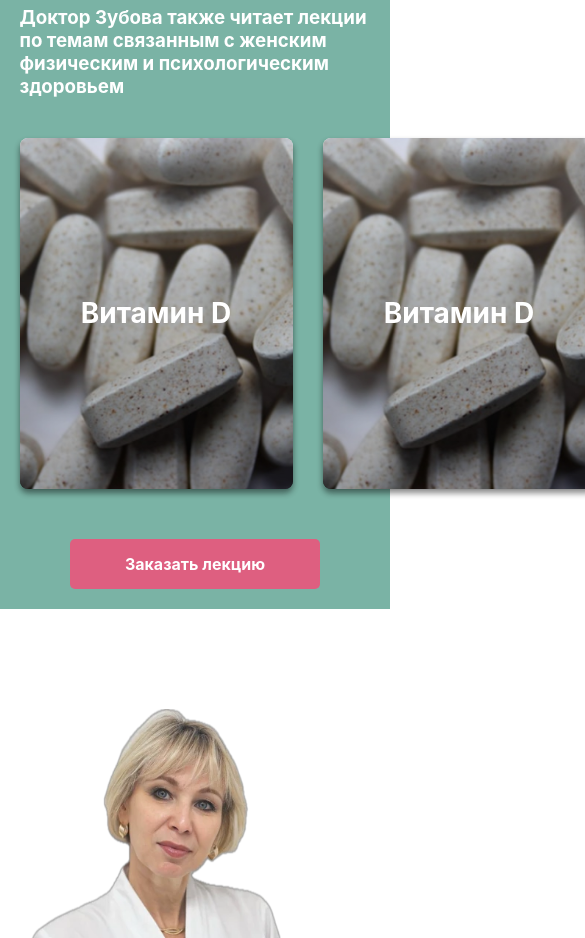
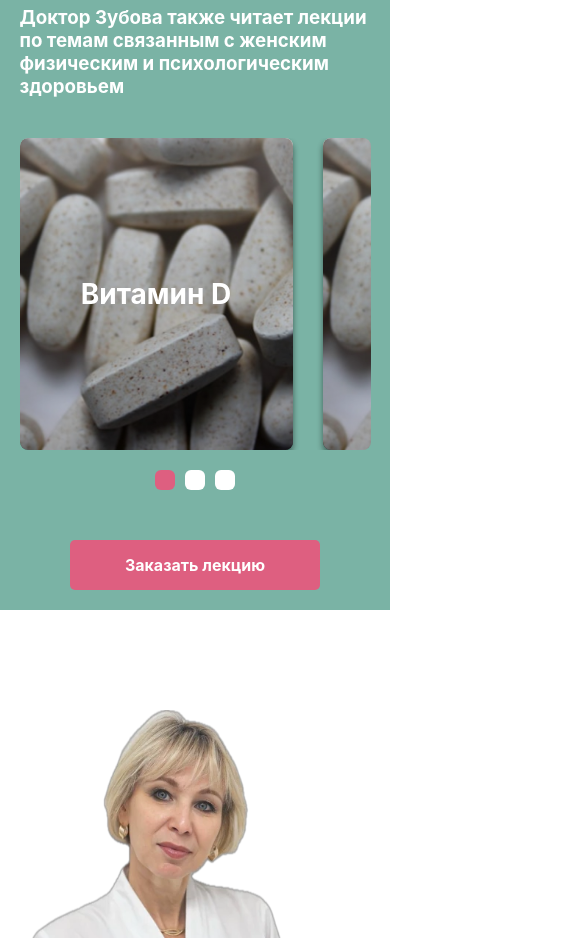
Before and after one commit to artmzbv/doctor, a React (Create React App) app in the folder frontend/: page / in a window 390 px wide. Shown: the part 2740-3678 px from the top of the page, 585 px wide, since content can reach past the window. Built offline with nearby package versions, Linux system fonts and the light colour scheme.

Commit message:
lectures_mob

```diff
--- a/frontend/src/components/Lectures/Lectures.css
+++ b/frontend/src/components/Lectures/Lectures.css
@@ -140,32 +140,56 @@
 }
 
 
-@media screen and (max-width: 768px) {
+@media screen and (max-width: 655px) {
     .lectures{
         height: 100%;
         margin-bottom: 50px;
     }
+/* ---------- Dots Indicator ---------- */
+.lectures__dots {
+    display: none; /* hide by default on desktop, if you want */
+    justify-content: center;
+    margin-top: 10px;
+  }
 
-    .lectures__card{
-        width: 28vw;
-        height: 42vw;
-        scroll-snap-align: start;
-        cursor:'pointer'
+  .lectures__dot {
+    width: 20px;
+    height: 20px;
+    background-color: white;
+    border-radius: 30%;
+    margin: 0 5px;
+    transition: background-color 0.3s ease;
+  }
+
+
+  .lectures__dot_active {
+    background-color: #DE5F80;; /* highlight color for active slide */
+  }
+
+    /* Make the container horizontally scrollable, snap each card to screen width */
+    .lectures__card-container {
+      display: flex;
+      flex-direction: row;
+      overflow-x: auto;
+      scroll-snap-type: x mandatory; /* snap horizontally */
+      -webkit-overflow-scrolling: touch; /* smoother scrolling on iOS */
+      justify-content: flex-start; /* let them line up left to right */
     }
 
-    .lectures__image{
-        object-fit:cover;
-        user-select: none;
-        /* pointer-events: none; */
+    /* Each card is the full viewport width (or a bit less if you want partial slides) */
+    .lectures__card {
+      scroll-snap-align: start; /* or center */
+      margin-right: 0;
+      cursor:'pointer';
+      max-width: none;
+      width: 70vw;
+      height: 80vw;
+      margin-right: 30px;
     }
-}
 
-@media screen and (max-width: 450px) {
-    .lectures__card{
-        max-width: none;
-        width: 70vw;
-        height: 90vw;
-        margin-right: 30px;
+    /* Show the dots on mobile */
+    .lectures__dots {
+      display: flex;
     }
 
     .lectures__subtitle{
@@ -174,5 +198,7 @@
 
     .lectures__image{
         width: 70vw;
+        object-fit:cover;
+        user-select: none;
     }
 }
--- a/frontend/src/components/Lectures/Lectures.jsx
+++ b/frontend/src/components/Lectures/Lectures.jsx
@@ -1,35 +1,92 @@
-import React, { useState, useEffect } from 'react';
+import React, { useState, useRef } from 'react';
 import './Lectures.css';
-import { Link} from "react-router-dom";
-import {lectures} from '../../utils/constants/constants'
-import Button from '../Button/Button'
-
+import { Link } from 'react-router-dom';
+import { lectures } from '../../utils/constants/constants';
+import Button from '../Button/Button';
 
 const Lectures = () => {
-  const [hover, setHover] = useState(false)
+  const [hover, setHover] = useState(false);
+  const [currentSlide, setCurrentSlide] = useState(0);
+  const containerRef = useRef(null);
+
+  const handleScroll = () => {
+    if (!containerRef.current) return;
+
+    // how far we've scrolled horizontally:
+    const scrollLeft = containerRef.current.scrollLeft;
+
+    // get the first child's width (plus margin if any)
+    const firstChild = containerRef.current.children[0];
+    if (!firstChild) return; // safety check
+
+    // If you have margin-right: 30px or so, add that to the child width:
+    const childWidth = firstChild.offsetWidth + 30; // adjust if your margin differs
+
+    // Now compute the slide index based on the child width:
+    const index = Math.round(scrollLeft / childWidth);
+
+    setCurrentSlide(index);
+  };
+
 
   return (
     <section className='lectures' id='lectures'>
-          <h2 className='lectures__title'>{`ВЫ ТАКЖЕ МОЖЕТЕ ЗАКАЗАТЬ ЛЕКЦИИ`}</h2>
-          <h3 className='lectures__description'>Доктор Зубова также читает лекции по темам связанным с женским физическим и психологическим здоровьем</h3>
-          <div className='lectures__card-container'>
-          {lectures.map((lecture) =>
-        <Link to={lecture.link} target="_blank" className='lectures__card' key={lecture.alt}>
-        <img className={`lectures__image  ${hover ? 'lectures__image_hover' : null}`}
+      <h2 className='lectures__title'>ВЫ ТАКЖЕ МОЖЕТЕ ЗАКАЗАТЬ ЛЕКЦИИ</h2>
+      <h3 className='lectures__description'>
+        Доктор Зубова также читает лекции по темам связанным с женским
+        физическим и психологическим здоровьем
+      </h3>
+
+      {/* Container for the slides */}
+      <div
+        className='lectures__card-container'
+        ref={containerRef}
+        onScroll={handleScroll}
+      >
+        {lectures.map((lecture, idx) => (
+          <Link
+            to={lecture.link}
+            target='_blank'
+            className='lectures__card'
+            key={lecture.alt}
+          >
+            <img
+              className={`lectures__image ${
+                hover ? 'lectures__image_hover' : ''
+              }`}
               src={lecture.src}
-            onMouseOver={()=>setHover(true)}
-            onMouseOut={()=>setHover(false)}
-            alt={lecture.alt}/>
-            <h3 className='lectures__name' onMouseOver={()=>setHover(true)} onMouseOut={()=>setHover(false)}>{lecture.title}</h3>
+              alt={lecture.alt}
+              onMouseOver={() => setHover(true)}
+              onMouseOut={() => setHover(false)}
+            />
+            <h3
+              className='lectures__name'
+              onMouseOver={() => setHover(true)}
+              onMouseOut={() => setHover(false)}
+            >
+              {lecture.title}
+            </h3>
           </Link>
-          )}
+        ))}
       </div>
+
+      {/* Dots Indicator (only really needed on mobile, but you can show/hide as you like) */}
+      <div className='lectures__dots'>
+        {lectures.map((_, idx) => (
+          <div
+            key={idx}
+            className={`lectures__dot ${
+              idx === currentSlide ? 'lectures__dot_active' : ''
+            }`}
+          />
+        ))}
+      </div>
+
       <div className='lectures__button'>
-          <Button value={"Заказать лекцию"} type={"lectures"}/>
+        <Button value='Заказать лекцию' type='lectures' />
       </div>
     </section>
   );
 };
 
-
 export default Lectures;
```
Lines whose indentation alone changed are shown as unchanged.
